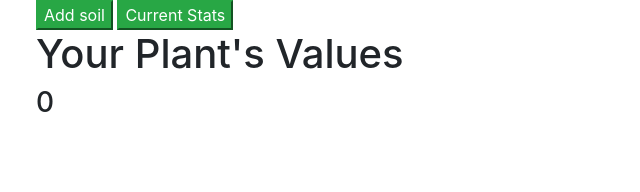
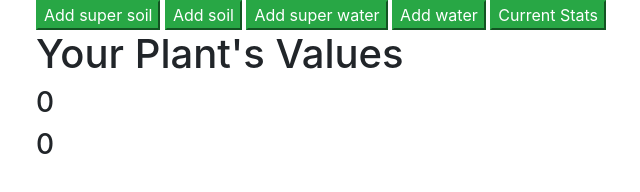
Before and after one commit to jessicarubinwilliams/functional-plant, a website built with webpack: page src/index.html in a window 1280 px wide. Shown: the whole page, without its empty margins (49-689 px from the left). Built offline with nearby package versions, Linux system fonts and the light colour scheme.

Commit message:
Display water value & add btns to increment water & soil
Co-Authored-by: Mary Marks <maryleemarks@gmail.com>

```diff
--- a/src/index.html
+++ b/src/index.html
@@ -13,11 +13,15 @@
 <body>
   <div class="container">
     <div class="grow-buttons">
+      <button class="btn-success" id="super-feed">Add super soil</button>
       <button class="btn-success" id="feed">Add soil</button>
+      <button class="btn-success" id="super-water">Add super water</button>
+      <button class="btn-success" id="water">Add water</button>
       <button class="btn-success" id="show-state">Current Stats</button>
     </div>
     <h1>Your Plant's Values</h1>
     <h3><div id="soil-value">0</div></h3>
+    <h3><div id="water-value">0</div></h3>
   </div>
 </body>
 </html>
```
